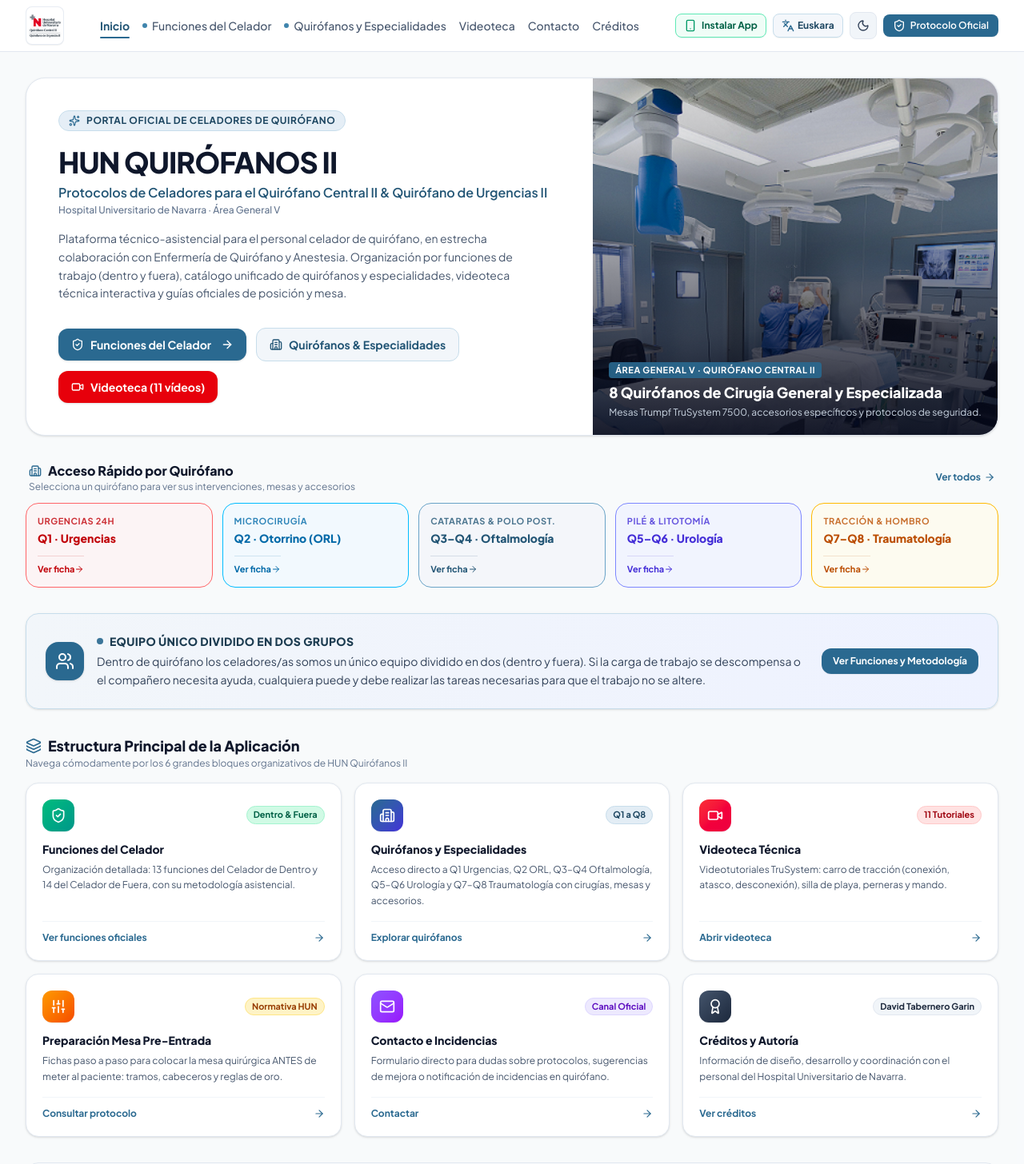
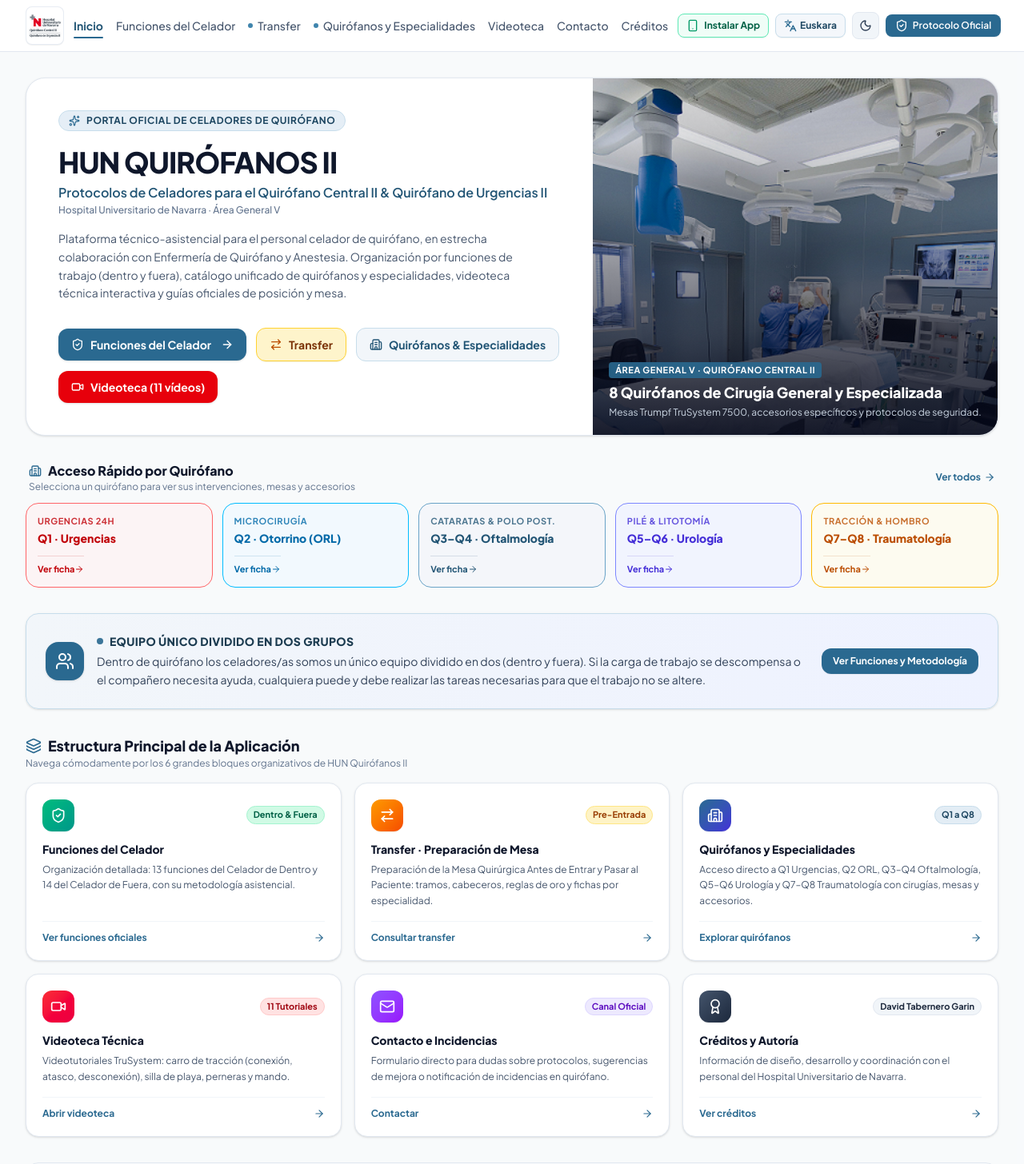
Before and after one commit to hunquirofanos-ui/HUN-Quirofanos-II, a React (Vite) app: page / in a window 1280 px wide. Shown: the top 1456 px of the page at 80% size. Built offline with nearby package versions, Linux system fonts and the light colour scheme.

Commit message:
feat: add TransferSection and navigation support
Introduced a dedicated TransferSection to manage surgical table preparation protocols. Updated global navigation, header, and localization to support the new section for pre-entry and patient transfer workflows.

```diff
--- a/src/App.tsx
+++ b/src/App.tsx
@@ -7,6 +7,7 @@
 import { Header } from './components/Header';
 import { HomeWelcomeView } from './components/HomeWelcomeView';
 import { CeladorFunctionsSection } from './components/CeladorFunctionsSection';
+import { TransferSection } from './components/TransferSection';
 import { OperatingRoomsSpecialtiesHub } from './components/OperatingRoomsSpecialtiesHub';
 import { VideoTutorialsViewer } from './components/VideoTutorialsViewer';
 import { ContactSection } from './components/ContactSection';
@@ -198,13 +199,29 @@
             <CeladorFunctionsSection
               nightMode={nightMode}
               language={language}
-              onNavigateToPreEntry={() => handleNavigateFromHome('preparacion_mesa')}
+              onNavigateToPreEntry={() => handleNavigateFromHome('transfer')}
               onNavigateToQuirofanos={() => handleNavigateFromHome('quirofanos')}
             />
           )}
 
           {/* =================================================================== */}
-          {/* 3. QUIRÓFANOS Y ESPECIALIDADES QUIRÚRGICAS (Q1 a Q8 UNIFICADO) */}
+          {/* 3. TRANSFER (PREPARACIÓN DE LA MESA ANTES DE ENTRAR Y PASAR AL PACIENTE) */}
+          {/* =================================================================== */}
+          {(activeTab === 'transfer' || activeTab === 'preparacion_mesa') && (
+            <TransferSection
+              nightMode={nightMode}
+              language={language}
+              onNavigateToSurgerySearch={(query) => {
+                handleNavigateFromHome('buscador');
+              }}
+              onNavigateToVideos={(videoId) => {
+                handleNavigateFromHome('videoteca');
+              }}
+            />
+          )}
+
+          {/* =================================================================== */}
+          {/* 4. QUIRÓFANOS Y ESPECIALIDADES QUIRÚRGICAS (Q1 a Q8 UNIFICADO) */}
           {/* =================================================================== */}
           {activeTab === 'quirofanos' && (
             <OperatingRoomsSpecialtiesHub
@@ -212,7 +229,7 @@
               language={language}
               initialRoomId={selectedRoomParam}
               onNavigateToUrologyDoc={() => handleNavigateFromHome('urologia_doc')}
-              onNavigateToPreEntry={() => handleNavigateFromHome('preparacion_mesa')}
+              onNavigateToPreEntry={() => handleNavigateFromHome('transfer')}
               onNavigateToVideo={(vId) => handleNavigateFromHome('videoteca')}
               onAddToPortfolio={handleAddFromSurgery}
             />
@@ -254,18 +271,6 @@
           {/* =================================================================== */}
           {/* HERRAMIENTAS COMPLEMENTARIAS CONSERVADAS ÍNTEGRAMENTE */}
           {/* =================================================================== */}
-          {activeTab === 'preparacion_mesa' && (
-            <TablePreEntryPreparation
-              nightMode={nightMode}
-              language={language}
-              onNavigateToSurgerySearch={(query) => {
-                setActiveTab('buscador');
-              }}
-              onNavigateToVideos={(videoId) => {
-                setActiveTab('videoteca');
-              }}
-            />
-          )}
 
           {activeTab === 'buscador' && (
             <SurgerySearch
--- a/src/components/Header.tsx
+++ b/src/components/Header.tsx
@@ -18,7 +18,8 @@
   Smartphone,
   Home,
   Mail,
-  Award
+  Award,
+  ArrowRightLeft
 } from 'lucide-react';
 import { Language } from '../types/operatingRoom';
 import { TRANSLATIONS } from '../i18n/translations';
@@ -80,7 +81,14 @@
       label: t.navFunciones,
       sublabel: language === 'es' ? 'Celador de Dentro (13) y de Fuera (14)' : 'Barruko (13) eta Kanpoko (14) Zeladoreak',
       icon: ShieldCheck,
-      badge: language === 'es' ? 'Dentro & Fuera' : 'Barruan & Kanpoan',
+      badge: language === 'es' ? 'Dentro & Fuera' : 'Barruan & Kanpoan'
+    },
+    {
+      id: 'transfer',
+      label: t.navTransfer,
+      sublabel: language === 'es' ? 'Preparación de la Mesa Quirúrgica Antes de Entrar y Pasar al Paciente' : 'Mahai Kirurgikoaren Prestaketa Pazientea Pasa Aurretik',
+      icon: ArrowRightLeft,
+      badge: language === 'es' ? 'Pre-Entrada' : 'Aurre-Sarrera',
       highlight: true
     },
     {
--- a/src/components/HomeWelcomeView.tsx
+++ b/src/components/HomeWelcomeView.tsx
@@ -13,7 +13,8 @@
   Activity,
   Layers,
   Search,
-  CheckCircle2
+  CheckCircle2,
+  ArrowRightLeft
 } from 'lucide-react';
 import { Language } from '../types/operatingRoom';
 import { TRANSLATIONS } from '../i18n/translations';
@@ -45,6 +46,18 @@
       cta: language === 'es' ? 'Ver funciones oficiales' : 'Ikusi funtzio ofizialak'
     },
     {
+      id: 'transfer',
+      title: language === 'es' ? 'Transfer · Preparación de Mesa' : 'Transferra · Mahaiaren Prestaketa',
+      badge: language === 'es' ? 'Pre-Entrada' : 'Aurre-Sarrera',
+      badgeColor: 'bg-amber-100 text-amber-800 dark:bg-amber-950/80 dark:text-amber-300 border-amber-200 dark:border-amber-800',
+      description: language === 'es'
+        ? 'Preparación de la Mesa Quirúrgica Antes de Entrar y Pasar al Paciente: tramos, cabeceros, reglas de oro y fichas por especialidad.'
+        : 'Mahai Kirurgikoaren Prestaketa Pazientea Pasa Aurretik: zatiak, burukoak, urrezko arauak eta espezialitateen fitxak.',
+      icon: ArrowRightLeft,
+      color: 'from-amber-500 to-orange-600',
+      cta: language === 'es' ? 'Consultar transfer' : 'Ikusi transferra'
+    },
+    {
       id: 'quirofanos',
       title: language === 'es' ? 'Quirófanos y Especialidades' : 'Ebakigela eta Espezialitateak',
       badge: 'Q1 a Q8',
@@ -67,18 +80,6 @@
       icon: Video,
       color: 'from-red-500 to-rose-600',
       cta: language === 'es' ? 'Abrir videoteca' : 'Ireki bideoteka'
-    },
-    {
-      id: 'preparacion_mesa',
-      title: language === 'es' ? 'Preparación Mesa Pre-Entrada' : 'Aurre-Sarrerako Mahaia',
-      badge: language === 'es' ? 'Normativa HUN' : 'NUO Araudia',
-      badgeColor: 'bg-amber-100 text-amber-800 dark:bg-amber-950/80 dark:text-amber-300 border-amber-200 dark:border-amber-800',
-      description: language === 'es'
-        ? 'Fichas paso a paso para colocar la mesa quirúrgica ANTES de meter al paciente: tramos, cabeceros y reglas de oro.'
-        : 'Pausoz pausoko fitxak pazientea sartu AURRETIK mahaia prestatzeko: zatiak, burukoak eta urrezko arauak.',
-      icon: Sliders,
-      color: 'from-amber-500 to-orange-600',
-      cta: language === 'es' ? 'Consultar protocolo' : 'Ikusi protokoloa'
     },
     {
       id: 'contacto',
@@ -159,6 +160,14 @@
                 <ShieldCheck className="w-4 h-4" />
                 <span>{language === 'es' ? 'Funciones del Celador' : 'Zeladoreen Funtzioak'}</span>
                 <ArrowRight className="w-4 h-4 ml-1" />
+              </button>
+
+              <button
+                onClick={() => onNavigate('transfer')}
+                className="px-4 py-2.5 rounded-xl font-bold text-xs sm:text-sm text-amber-900 dark:text-amber-200 bg-amber-100/90 dark:bg-amber-950/60 border border-amber-300 dark:border-amber-800 hover:bg-amber-200 dark:hover:bg-amber-900/60 transition-all flex items-center gap-2 shadow-2xs"
+              >
+                <ArrowRightLeft className="w-4 h-4 text-amber-700 dark:text-amber-400" />
+                <span>{language === 'es' ? 'Transfer' : 'Transferra'}</span>
               </button>
 
               <button
--- a/src/components/OperatingRoomsSpecialtiesHub.tsx
+++ b/src/components/OperatingRoomsSpecialtiesHub.tsx
@@ -222,7 +222,7 @@
                   className="px-3.5 py-2 rounded-xl text-xs font-bold bg-amber-500 hover:bg-amber-600 text-white transition-colors flex items-center gap-1.5 shadow-2xs"
                 >
                   <Sliders className="w-3.5 h-3.5" />
-                  <span>{language === 'es' ? 'Fichas Pre-Entrada' : 'Aurre-Sarrera'}</span>
+                  <span>{language === 'es' ? 'Transfer · Mesas' : 'Transferra'}</span>
                 </button>
               </div>
             </div>
--- /dev/null
+++ b/src/components/TransferSection.tsx
@@ -0,0 +1,90 @@
+import React from 'react';
+import {
+  Sliders,
+  ArrowRightLeft,
+  ShieldCheck,
+  CheckCircle2,
+  AlertTriangle,
+  Users,
+  Activity,
+  Maximize2
+} from 'lucide-react';
+import { TablePreEntryPreparation } from './TablePreEntryPreparation';
+import { Language } from '../types/operatingRoom';
+import { TRANSLATIONS } from '../i18n/translations';
+
+interface TransferSectionProps {
+  nightMode: boolean;
+  language: Language;
+  onNavigateToSurgerySearch?: (query?: string) => void;
+  onNavigateToVideos?: (videoId?: string) => void;
+}
+
+export const TransferSection: React.FC<TransferSectionProps> = ({
+  nightMode,
+  language,
+  onNavigateToSurgerySearch,
+  onNavigateToVideos
+}) => {
+  const t = TRANSLATIONS[language];
+
+  return (
+    <div className="space-y-6 pb-10">
+      {/* Transfer Area Didactic Intro Card */}
+      <section className={`p-5 sm:p-7 rounded-3xl border transition-colors ${
+        nightMode ? 'bg-slate-900 border-slate-800' : 'bg-gradient-to-r from-amber-50/70 via-white to-blue-50/50 border-amber-200/80 shadow-sm'
+      }`}>
+        <div className="flex flex-col lg:flex-row lg:items-center justify-between gap-5">
+          <div className="space-y-2">
+            <div className="inline-flex items-center gap-2 px-3 py-1 rounded-full text-xs font-bold uppercase tracking-wider bg-amber-100 text-amber-900 dark:bg-amber-950/80 dark:text-amber-300 border border-amber-300 dark:border-amber-800">
+              <ArrowRightLeft className="w-3.5 h-3.5 text-amber-700 dark:text-amber-400" />
+              <span>{language === 'es' ? 'Zona de Transfer · Quirófano Central II & Urgencias II' : 'Transfer Gunea · Erdiko II Ebakigela & Larrialdiak II'}</span>
+            </div>
+
+            <h1 className="text-2xl sm:text-3xl font-black text-slate-900 dark:text-white tracking-tight">
+              {language === 'es' ? 'Apartado 3 · Transfer' : '3. Atala · Transferra'}
+            </h1>
+
+            <p className="text-xs sm:text-sm text-slate-600 dark:text-slate-300 max-w-3xl leading-relaxed">
+              {language === 'es'
+                ? 'El transfer es la esclusa crítica de seguridad donde convergen el Celador de Fuera, el Celador de Dentro y Enfermería. Antes de meter y pasar al paciente, la mesa quirúrgica debe estar configurada con sus tramos, accesorios específicos y cabecero según la especialidad, la patología y la técnica anestésica prevista.'
+                : 'Transferra segurtasun-gune kritikoa da, non Kanpoko Zeladoreak, Barruko Zeladoreak eta Erizaintzak bat egiten duten. Pazientea sartu eta pasa aurretik, mahai kirurgikoa bere zatiekin, osagarri zehatzekin eta burukoarekin prestatuta egon behar da aurreikusitako espezialitate, patologia eta anestesia-teknikaren arabera.'}
+            </p>
+          </div>
+
+          {/* Transfer Fast Checklist Badge */}
+          <div className={`p-4 rounded-2xl border text-xs space-y-2 shrink-0 max-w-sm ${
+            nightMode ? 'bg-slate-950 border-slate-800 text-slate-300' : 'bg-white border-amber-200 text-slate-700 shadow-2xs'
+          }`}>
+            <span className="font-extrabold uppercase tracking-wide text-amber-800 dark:text-amber-400 block text-[11px] flex items-center gap-1.5">
+              <ShieldCheck className="w-4 h-4 text-amber-600" />
+              <span>{language === 'es' ? '3 Pasos de Seguridad en el Paso:' : '3 Segurtasun Urrats Pasatzean:'}</span>
+            </span>
+            <ul className="space-y-1.5 text-[11px]">
+              <li className="flex items-start gap-1.5">
+                <CheckCircle2 className="w-3.5 h-3.5 text-emerald-600 shrink-0 mt-0.5" />
+                <span>{language === 'es' ? 'Nivelación exacta de altura entre cama y mesa quirúrgica.' : 'Ohearen eta mahaiaren arteko altuera zehatza.'}</span>
+              </li>
+              <li className="flex items-start gap-1.5">
+                <CheckCircle2 className="w-3.5 h-3.5 text-emerald-600 shrink-0 mt-0.5" />
+                <span>{language === 'es' ? 'Frenos bloqueados en ambos soportes antes de transferir.' : 'Balaztak blokeatuta bi euskarrietan pasa aurretik.'}</span>
+              </li>
+              <li className="flex items-start gap-1.5">
+                <CheckCircle2 className="w-3.5 h-3.5 text-emerald-600 shrink-0 mt-0.5" />
+                <span>{language === 'es' ? 'Uso de tabla de transfer y protección estricta de vías/sondas.' : 'Transfer taula erabili eta bideak/zundak zaindu.'}</span>
+              </li>
+            </ul>
+          </div>
+        </div>
+      </section>
+
+      {/* Full Integrated Section: Preparación de la Mesa Quirúrgica Antes de Entrar y Pasar al Paciente */}
+      <TablePreEntryPreparation
+        nightMode={nightMode}
+        language={language}
+        onNavigateToSurgerySearch={onNavigateToSurgerySearch}
+        onNavigateToVideos={onNavigateToVideos}
+      />
+    </div>
+  );
+};
--- a/src/i18n/translations.ts
+++ b/src/i18n/translations.ts
@@ -6,6 +6,7 @@
   pavilionName: string;
   navInicio: string;
   navFunciones: string;
+  navTransfer: string;
   navQuirofanos: string;
   navVideoteca: string;
   navContacto: string;
@@ -88,6 +89,7 @@
     pavilionName: "Área General V · Quirófano Central II & Urgencias II",
     navInicio: "Inicio",
     navFunciones: "Funciones del Celador",
+    navTransfer: "Transfer",
     navQuirofanos: "Quirófanos y Especialidades",
     navVideoteca: "Videoteca",
     navContacto: "Contacto",
@@ -168,6 +170,7 @@
     pavilionName: "V. Eremu Orokorra · Erdiko II Ebakigela & Larrialdiak II",
     navInicio: "Hasiera",
     navFunciones: "Zeladoreen Funtzioak",
+    navTransfer: "Transferra",
     navQuirofanos: "Ebakigela eta Espezialitateak",
     navVideoteca: "Bideoteka",
     navContacto: "Kontaktua",
```
